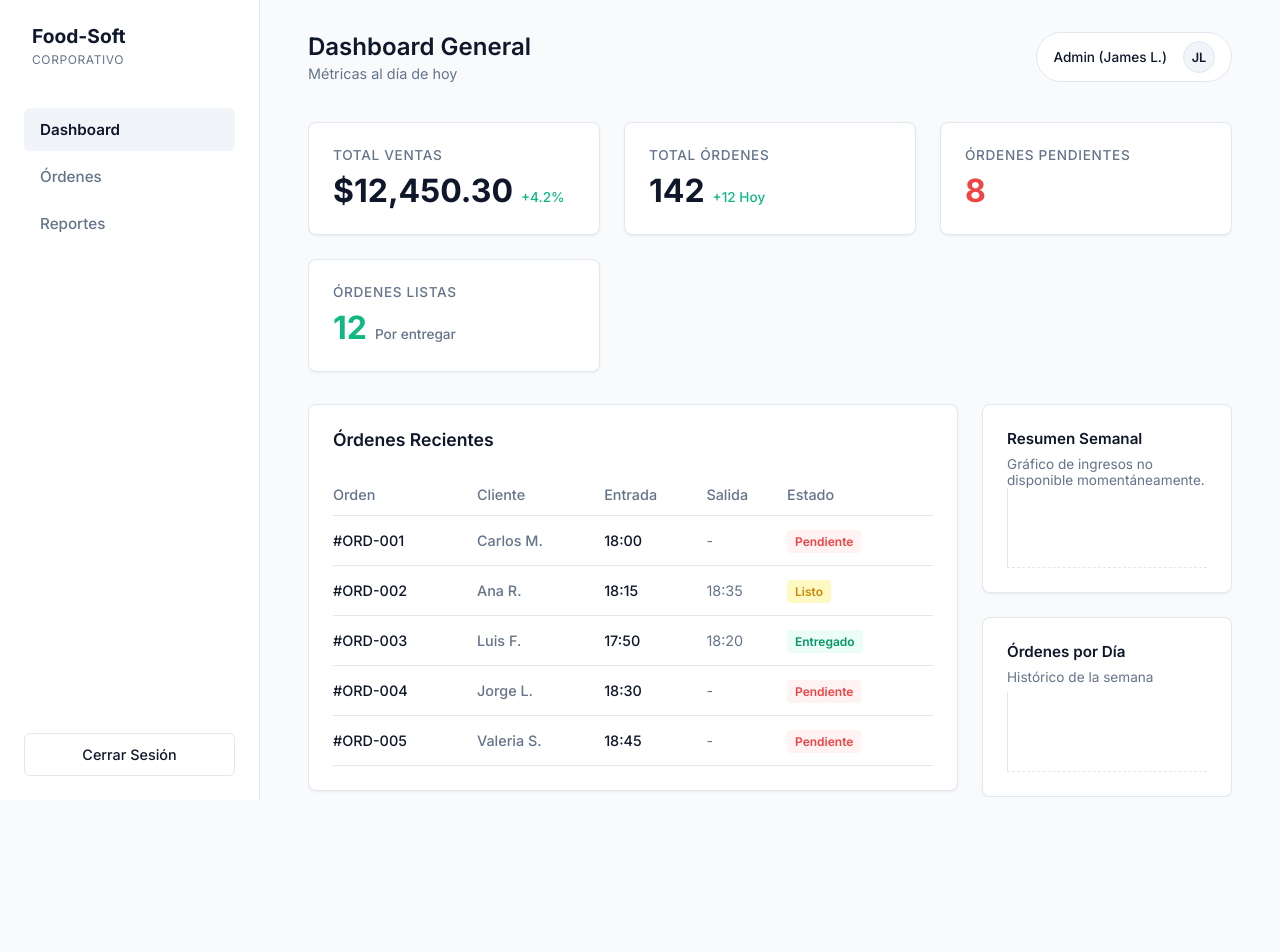
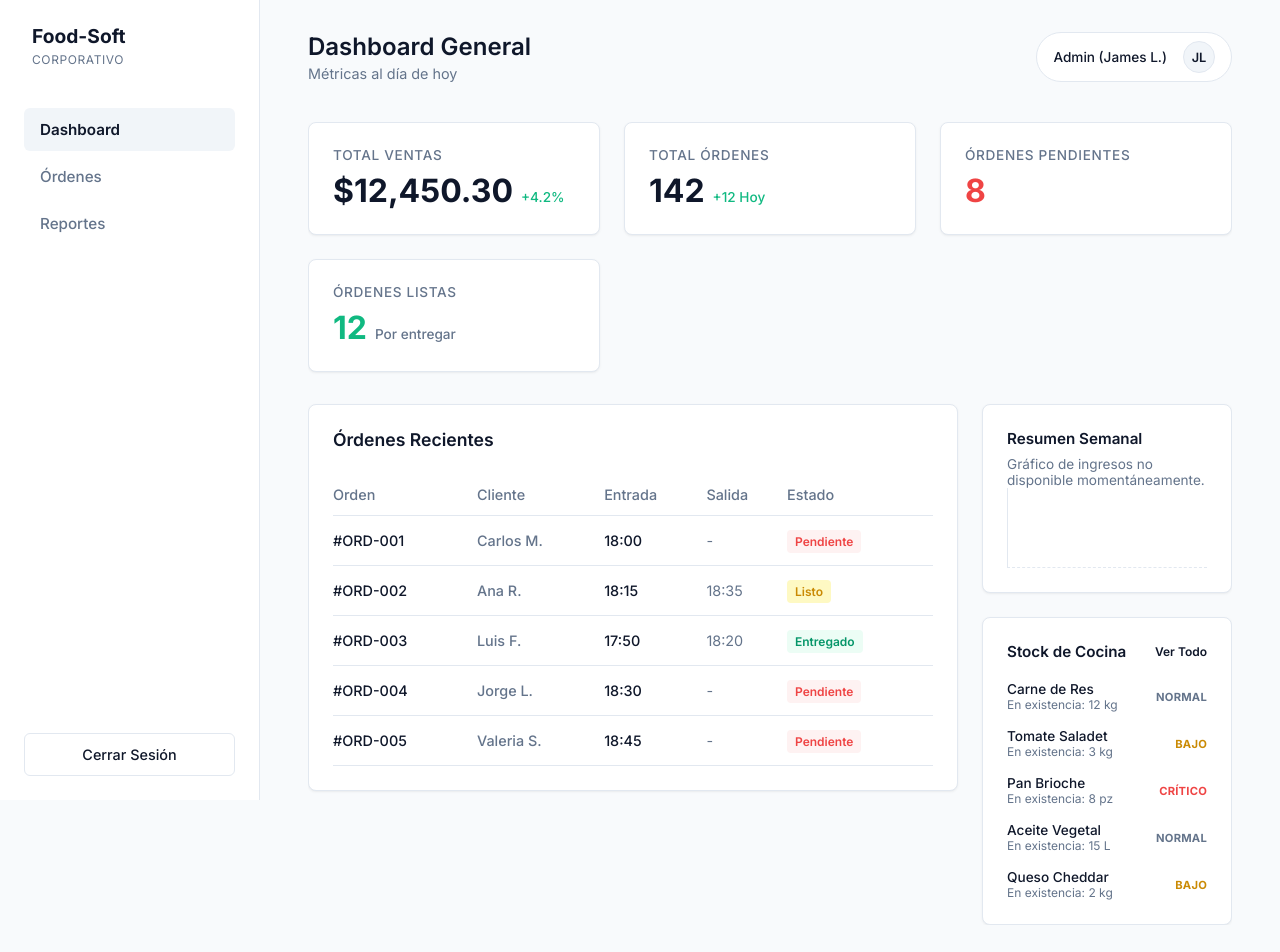
Before and after one commit to IFEE09/food-soft, a React app in the folder frontend/: page /dashboard/owner in a window 1280 px wide. Shown: the top 952 px of the page. Before the commit the page ends 829 px from the top, so only its background shows below. Built offline with nearby package versions, Linux system fonts and the light colour scheme; no server answers; the HTML template or start-up script is replaced by a standard one.

Commit message:
UI: Agregar sección de Stock de Cocina (Insumos) accionable al Dashboard

```diff
--- a/frontend/src/pages/OwnerDashboard.jsx
+++ b/frontend/src/pages/OwnerDashboard.jsx
@@ -111,10 +111,37 @@ export default function OwnerDashboard() {
               <div style={{ height: '80px', borderBottom: '1px dashed var(--surface-border)', borderLeft: '1px solid var(--surface-border)' }}></div>
             </div>
 
-            <div className="glass-panel" style={{ padding: '1.5rem', minHeight: '180px', display: 'flex', flexDirection: 'column' }}>
-              <h3 style={{ fontSize: '0.95rem', fontWeight: 600, color: 'var(--text-primary)', marginBottom: '0.5rem' }}>Órdenes por Día</h3>
-               <p style={{ color: 'var(--text-secondary)', fontSize: '0.85rem', flex: 1 }}>Histórico de la semana</p>
-               <div style={{ height: '80px', borderBottom: '1px dashed var(--surface-border)', borderLeft: '1px solid var(--surface-border)' }}></div>
+            <div className="glass-panel" style={{ padding: '1.5rem', flex: 1, display: 'flex', flexDirection: 'column' }}>
+              <div style={{ display: 'flex', justifyContent: 'space-between', alignItems: 'center', marginBottom: '1.25rem' }}>
+                <h3 style={{ fontSize: '0.95rem', fontWeight: 600, color: 'var(--text-primary)', margin: 0 }}>Stock de Cocina</h3>
+                <span style={{ fontSize: '0.75rem', color: 'var(--primary-color)', fontWeight: 600, cursor: 'pointer' }}>Ver Todo</span>
+              </div>
+
+              <div style={{ display: 'flex', flexDirection: 'column', gap: '1rem' }}>
+                {[
+                  { item: 'Carne de Res', qty: '12 kg', status: 'Normal', color: 'var(--text-secondary)' },
+                  { item: 'Tomate Saladet', qty: '3 kg', status: 'Bajo', color: '#CA8A04' },
+                  { item: 'Pan Brioche', qty: '8 pz', status: 'Crítico', color: 'var(--danger-color)' },
+                  { item: 'Aceite Vegetal', qty: '15 L', status: 'Normal', color: 'var(--text-secondary)' },
+                  { item: 'Queso Cheddar', qty: '2 kg', status: 'Bajo', color: '#CA8A04' }
+                ].map((stock, i) => (
+                  <div key={i} style={{ display: 'flex', justifyContent: 'space-between', alignItems: 'center' }}>
+                    <div>
+                      <div style={{ fontSize: '0.85rem', fontWeight: 500, color: 'var(--text-primary)' }}>{stock.item}</div>
+                      <div style={{ fontSize: '0.75rem', color: 'var(--text-secondary)' }}>En existencia: {stock.qty}</div>
+                    </div>
+                    <div style={{
+                      fontSize: '0.7rem',
+                      fontWeight: 700,
+                      color: stock.color,
+                      textTransform: 'uppercase',
+                      letterSpacing: '0.02em'
+                    }}>
+                      {stock.status}
+                    </div>
+                  </div>
+                ))}
+              </div>
             </div>
         </div>
 
```
